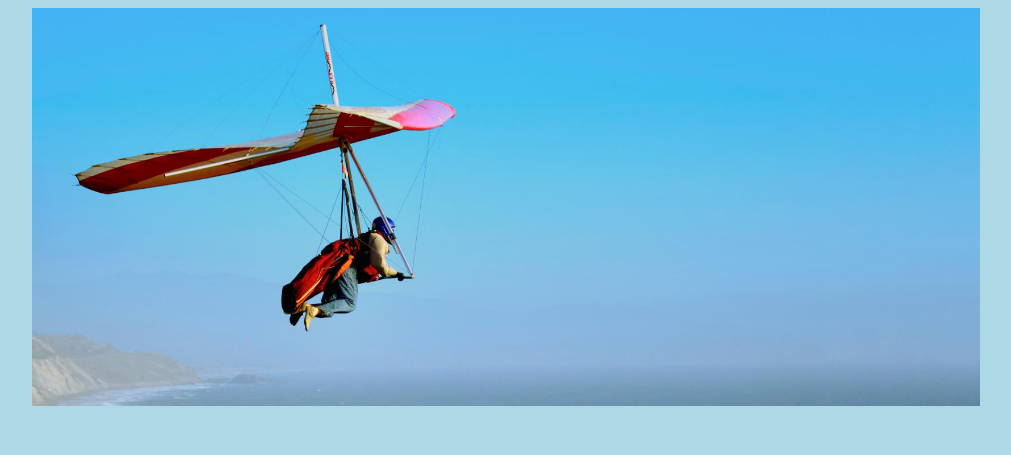
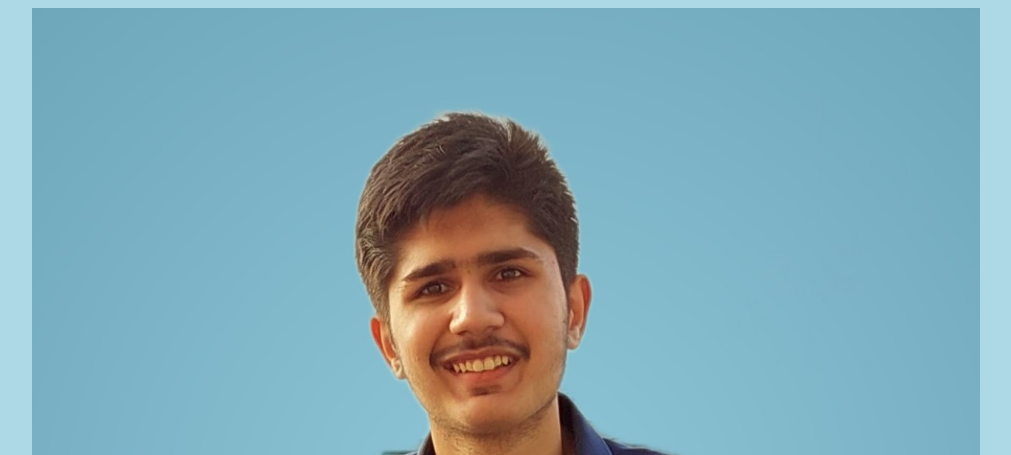
Before and after one commit to mohasnain365/mohasnain365.github.io, a plain HTML site: page index.html in a window 1280 px wide. Shown: the top 455 px of the page, without its empty margins (134-1145 px from the left). Drawn offline with Linux system fonts and the light colour scheme.

Commit message:
Update index.html

```diff
--- a/index.html
+++ b/index.html
@@ -15,7 +15,7 @@
   </header>
 
   <body>
-    <img src="images/banner.jpg" width="75% alt="banner">
+    <img src="images/FAST ID 2.jpg" width="75% alt="banner">
 <h1>Muhammad Hasnain Akhtar</h1>
 <h2>About Me</h2>
 <p>I am a Student at FAST-NU in Islamabad</p>
```
